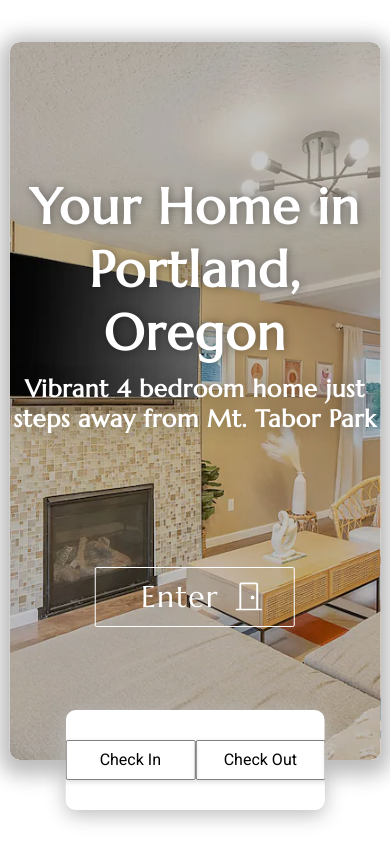
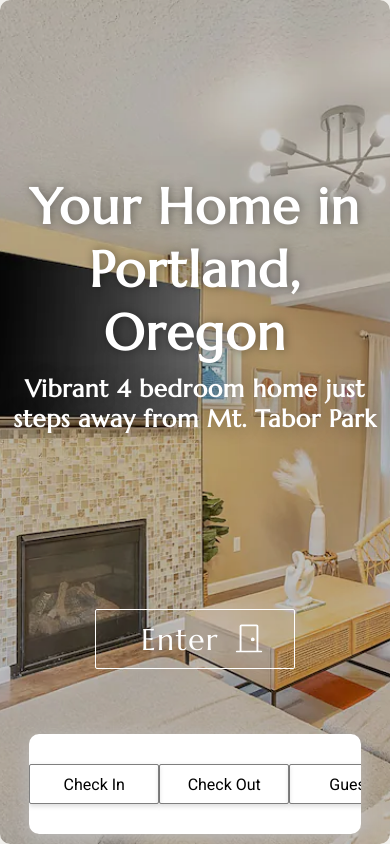
Before and after one commit to dsteele92/direct-booking, a React (Create React App) app: page / in a window 390 px wide. Built offline with nearby package versions, Linux system fonts and the light colour scheme; a web font is replaced by a local one.

Commit message:
started making responsive for tablet/mobile

```diff
--- a/src/App.jsx
+++ b/src/App.jsx
@@ -18,11 +18,13 @@ import { BsDoorClosed, BsDoorOpen, BsStarFill } from 'react-icons/bs';
 
 function App() {
 	const [enter, setEnter] = useState(false);
+	// for background color -->
+	const main = useRef();
 	const [scroll, setScroll] = useState(0);
+	// for amenities matrix -->
 	const [show, setShow] = useState(-1);
 	const [showAll, setShowAll] = useState(false);
 
-	const main = useRef();
 	const matrixEven = useRef();
 	const matrixOdd = useRef();
 
@@ -46,12 +48,12 @@ function App() {
 			}
 		};
 
-		const window = main.current;
+		const mainFrame = main.current;
 
-		window.addEventListener('scroll', handleScroll);
+		mainFrame.addEventListener('scroll', handleScroll);
 
 		return () => {
-			window.removeEventListener('scroll', handleScroll);
+			mainFrame.removeEventListener('scroll', handleScroll);
 		};
 	}, []);
 
@@ -77,7 +79,7 @@ function App() {
 							</div>
 						</div>
 					</section>
-					<section className={Style.Photos}>
+					<section className={Style.Gallery}>
 						<GalleryWeb />
 					</section>
 					<section className={Style.Description}>
@@ -93,6 +95,9 @@ function App() {
 						<div className={Style.Right}>
 							<h2>Welcome</h2>
 						</div>
+					</section>
+					<section className={Style.GalleryMobile}>
+						<GalleryMobile />
 					</section>
 					<section className={Style.Amenities}>
 						<div className={Style.Header}>
--- a/src/app.module.scss
+++ b/src/app.module.scss
@@ -14,6 +14,15 @@
 		max-width: 1900px;
 		@include flex-center;
 
+		@media screen and (max-width: $breakpoint-tablet) {
+			position: relative;
+			top: 0;
+			left: 0;
+			transform: none;
+			height: 100%;
+			width: 100%;
+		}
+
 		.Main {
 			height: 100%;
 			width: 100%;
@@ -21,8 +30,12 @@
 			// @include flex-center;
 			// flex-direction: column;
 			border-radius: 10px;
+			@media screen and (max-width: $breakpoint-tablet) {
+				border-radius: 0;
+			}
 			overflow: hidden;
 			box-shadow: 0 5px 20px 10px rgb(188, 188, 188);
+
 			// padding-bottom: 50px;
 			transition: all 0.5s cubic-bezier(0.39, 0.575, 0.565, 1);
 
@@ -158,24 +171,48 @@
 				}
 			}
 
-			.Photos {
+			.Gallery {
 				position: relative;
 				height: 60%;
 				width: 100%;
+				@media screen and (max-width: $breakpoint-medium) {
+					height: 50%;
+				}
+				@media screen and (max-width: $breakpoint-gallery-change) {
+					display: none;
+				}
+			}
+
+			.GalleryMobile {
+				display: none;
+				@media screen and (max-width: $breakpoint-medium) {
+					display: block;
+					position: relative;
+					height: 50%;
+					width: 100%;
+				}
 			}
 
 			.Description {
 				position: relative;
 				height: 40%;
 				width: 100%;
-				display: grid;
-				grid-template-columns: 1fr 1fr;
+				display: flex;
 				padding-bottom: 50px;
+				@media screen and (max-width: $breakpoint-gallery-change) {
+					padding-bottom: 0;
+					flex-direction: row-reverse;
+				}
 				.Left {
 					position: relative;
+					height: 100%;
+					width: 100%;
 					display: flex;
 					justify-content: flex-end;
 					align-items: center;
+					@media screen and (max-width: $breakpoint-gallery-change) {
+						justify-content: flex-start;
+					}
 					.InfoBox {
 						position: relative;
 						height: auto;
@@ -208,14 +245,21 @@
 				}
 				.Right {
 					position: relative;
+					height: 100%;
+					width: 100%;
 					h2 {
 						position: absolute;
 						top: 50%;
-						left: 30%;
+						transform: translateY(-50%);
+						left: 25%;
 						text-align: center;
 						font-family: 'Great Vibes', cursive;
 						font-size: 70px;
 					}
+				}
+
+				@media screen and (max-width: $breakpoint-medium) {
+					height: 50%;
 				}
 			}
 
@@ -619,6 +663,11 @@
 			box-shadow: 0 5px 20px rgb(188, 188, 188);
 			// box-shadow: 0 8px 15px -6px rgba(88, 88, 88, 0.699);
 			overflow: hidden;
+
+			@media screen and (max-width: $breakpoint-tablet) {
+				transform: translateY(-10px);
+				width: 85%;
+			}
 		}
 	}
 }
--- a/src/components/Gallery/GalleryMobile.jsx
+++ b/src/components/Gallery/GalleryMobile.jsx
@@ -1,6 +1,116 @@
 import React, { useState } from 'react';
 import Style from './galleryMobile.module.scss';
+import { BsFillArrowRightCircleFill, BsFillArrowLeftCircleFill } from 'react-icons/bs';
+import {
+	LR1,
+	LR2,
+	LR3,
+	LR4,
+	LR5,
+	LR6,
+	LR7,
+	K1,
+	K2,
+	BDR1,
+	BDR2,
+	BDR3,
+	BDR4,
+	BDR5,
+	BDR6,
+	BDR7,
+	BDR8,
+	BDR9,
+	BTH1,
+	BTH2,
+	BTH3,
+	BTH4,
+	BTH5,
+	BTH6,
+	BTH7,
+	LND,
+	EXT,
+} from 'images';
 
 export default function GalleryMobile() {
-	return <div className={Style.Gallery}>Gallery</div>;
+	const [galleryRoom, setGalleryRoom] = useState(0);
+	const [galleryIndex, setGalleryIndex] = useState(0);
+
+	const photos = {
+		'Living & Dining': [LR1, LR2, LR3, LR4, LR5, LR6, LR7],
+		Kitchen: [K1, K2],
+		Bedrooms: [BDR1, BDR2, BDR3, BDR4, BDR5, BDR6, BDR7, BDR8, BDR9],
+		Bathrooms: [BTH1, BTH2, BTH3, BTH4, BTH5, BTH6, BTH7, LND],
+		Exterior: [EXT],
+	};
+
+	const gallery = Object.values(photos);
+	const rooms = Object.keys(photos);
+
+	const galleryMap = new Map();
+	const breakpoints = new Map();
+	let total = 0;
+	let breakpoint = 0;
+	gallery.forEach((arr, index) => {
+		breakpoints.set(index, breakpoint ? breakpoint - 1 : breakpoint);
+		breakpoint += arr.length;
+		for (const photo in arr) {
+			galleryMap.set(total, index);
+			total++;
+		}
+	});
+
+	const handleArrow = (change) => {
+		const next = galleryIndex + change;
+		if (next < 0 || next > total - 2) {
+			return;
+		}
+		setGalleryIndex(next);
+		setGalleryRoom(galleryMap.get(next + 1));
+	};
+	const handleRoomSelect = (room) => {
+		const next = breakpoints.get(room);
+		setGalleryIndex(next);
+		setGalleryRoom(galleryMap.get(next + 1));
+	};
+
+	return (
+		<div className={Style.GalleryMobile}>
+			<div
+				className={galleryIndex > 0 ? Style.ArrowLeft : Style.ArrowLeftDisable}
+				onClick={() => handleArrow(-1)}>
+				<BsFillArrowLeftCircleFill />
+			</div>
+			<div
+				className={galleryIndex < total - 2 ? Style.ArrowRight : Style.ArrowRightDisable}
+				onClick={() => handleArrow(1)}>
+				<BsFillArrowRightCircleFill />
+			</div>
+			<div className={Style.CarouselFrameOuter}>
+				<div className={Style.CarouselFrameInner} style={{ transform: `translateX(-${galleryIndex * 50}%)` }}>
+					{gallery.map((room, index) => (
+						<div className={Style.CarouselRooms} style={{ width: `${room.length}00%` }} key={index}>
+							{room.map((photo, index) => (
+								<div
+									className={Style.Photo}
+									style={{ backgroundImage: `url(${photo})` }}
+									key={index}></div>
+							))}
+						</div>
+					))}
+				</div>
+			</div>
+			<nav>
+				<ul>
+					{rooms.map((room, index) => (
+						<li
+							className={galleryRoom === index ? Style.LiCurrent : Style.Li}
+							onClick={() => handleRoomSelect(index)}
+							key={index}>
+							{room}
+						</li>
+					))}
+				</ul>
+			</nav>
+		</div>
+	);
 }
--- a/src/components/Gallery/galleryMobile.module.scss
+++ b/src/components/Gallery/galleryMobile.module.scss
@@ -1 +1,108 @@
 @import 'sass';
+
+.GalleryMobile {
+	height: 100%;
+	width: 100%;
+	padding-top: 20px;
+	@include flex-center;
+	flex-direction: column;
+
+	nav {
+		height: 10%;
+		width: 100%;
+		ul {
+			height: 100%;
+			width: 100%;
+			display: flex;
+			justify-content: space-evenly;
+			align-items: center;
+
+			.Li {
+				list-style: none;
+				font-family: 'Marcellus', serif;
+				transition: all 0.5s cubic-bezier(0.39, 0.575, 0.565, 1);
+				color: gray;
+				cursor: pointer;
+				// text-transform: uppercase;
+
+				&Current {
+					@extend .Li;
+					// text-decoration: underline;
+					// color: white;
+					// text-shadow: rgb(255, 255, 255) 1px 0 3px;
+					// color: pink;
+					color: black;
+					border-bottom: 1px solid $color-aqua;
+				}
+			}
+		}
+	}
+
+	.Arrow {
+		position: absolute;
+		height: fit-content;
+		width: 5%;
+		cursor: pointer;
+		@include flex-center;
+
+		font-size: 25px;
+		color: $color-dark;
+
+		&Left {
+			@extend .Arrow;
+			left: 5%;
+
+			&Disable {
+				@extend .ArrowLeft;
+				color: rgba($color: $color-dark, $alpha: 0.7);
+				cursor: default;
+			}
+		}
+		&Right {
+			@extend .Arrow;
+			right: 5%;
+
+			&Disable {
+				@extend .ArrowRight;
+				color: rgba($color: $color-dark, $alpha: 0.7);
+				cursor: default;
+			}
+		}
+	}
+
+	.CarouselFrameOuter {
+		position: relative;
+		height: 90%;
+		width: 80%;
+		overflow: hidden;
+		// overflow-x: scroll;
+		.CarouselFrameInner {
+			height: 100%;
+			width: 100%;
+			display: flex;
+			flex-direction: row;
+			overflow: visible;
+			transition: all 0.3s cubic-bezier(0.215, 0.61, 0.355, 1);
+
+			.CarouselRooms {
+				flex-shrink: 0;
+				height: 100%;
+				display: flex;
+				justify-content: space-around;
+				align-items: center;
+
+				.Photo {
+					height: 90%;
+					width: 80%;
+					max-width: 60vh;
+					border-radius: 10px;
+					background-size: cover;
+					background-repeat: no-repeat;
+					background-position: center;
+
+					box-shadow: 0 8px 15px -6px rgba(88, 88, 88, 0.699);
+				}
+			}
+		}
+	}
+}
--- a/src/content/iconData.js
+++ b/src/content/iconData.js
@@ -7,10 +7,9 @@ import {
 	MdMicrowave,
 	MdOutlineCoffeeMaker,
 } from 'react-icons/md';
-import { TbToolsKitchen, TbHanger } from 'react-icons/tb';
+import { TbToolsKitchen, TbHanger, TbTemperature } from 'react-icons/tb';
 import { GiThermometerCold, GiCctvCamera, GiSoap, GiTowel, GiFireplace, GiCook, GiWineGlass } from 'react-icons/gi';
 import { FaShower, FaFireExtinguisher } from 'react-icons/fa';
-import { CiTempHigh } from 'react-icons/ci';
 import { BiFirstAid } from 'react-icons/bi';
 import { TfiGame } from 'react-icons/tfi';
 import { HiOutlineKey } from 'react-icons/hi';
@@ -23,7 +22,7 @@ export const amenitiesIconData = [
 	['Park View', <MdOutlinePark />],
 	['65 Inch HDTV with Netflix', <BsTv />],
 	['Central AC', <GiThermometerCold />],
-	['Central Heating', <CiTempHigh />],
+	['Central Heating', <TbTemperature />],
 	['Washer & Dryer', <MdLocalLaundryService />],
 	['Full Kitchen', <MdKitchen />],
 	['Microwave', <MdMicrowave />],
--- a/src/sass/_variables.scss
+++ b/src/sass/_variables.scss
@@ -10,7 +10,8 @@ $color-yellow: #dfd294;
 
 // BREAKPOINTS ---->
 $breakpoint-mobile: 500px;
-$breakpoint-tablet: 800px;
-$breakpoint-medium: 1000px;
+$breakpoint-tablet: 1000px;
+$breakpoint-gallery-change: 1000px;
+$breakpoint-medium: 1200px;
 $breakpoint-large: 1600px;
 $breakpoint-desktop: 2100px;
```
Also changed, not shown: 1 other file (tests, documents, lock files or other folders).
